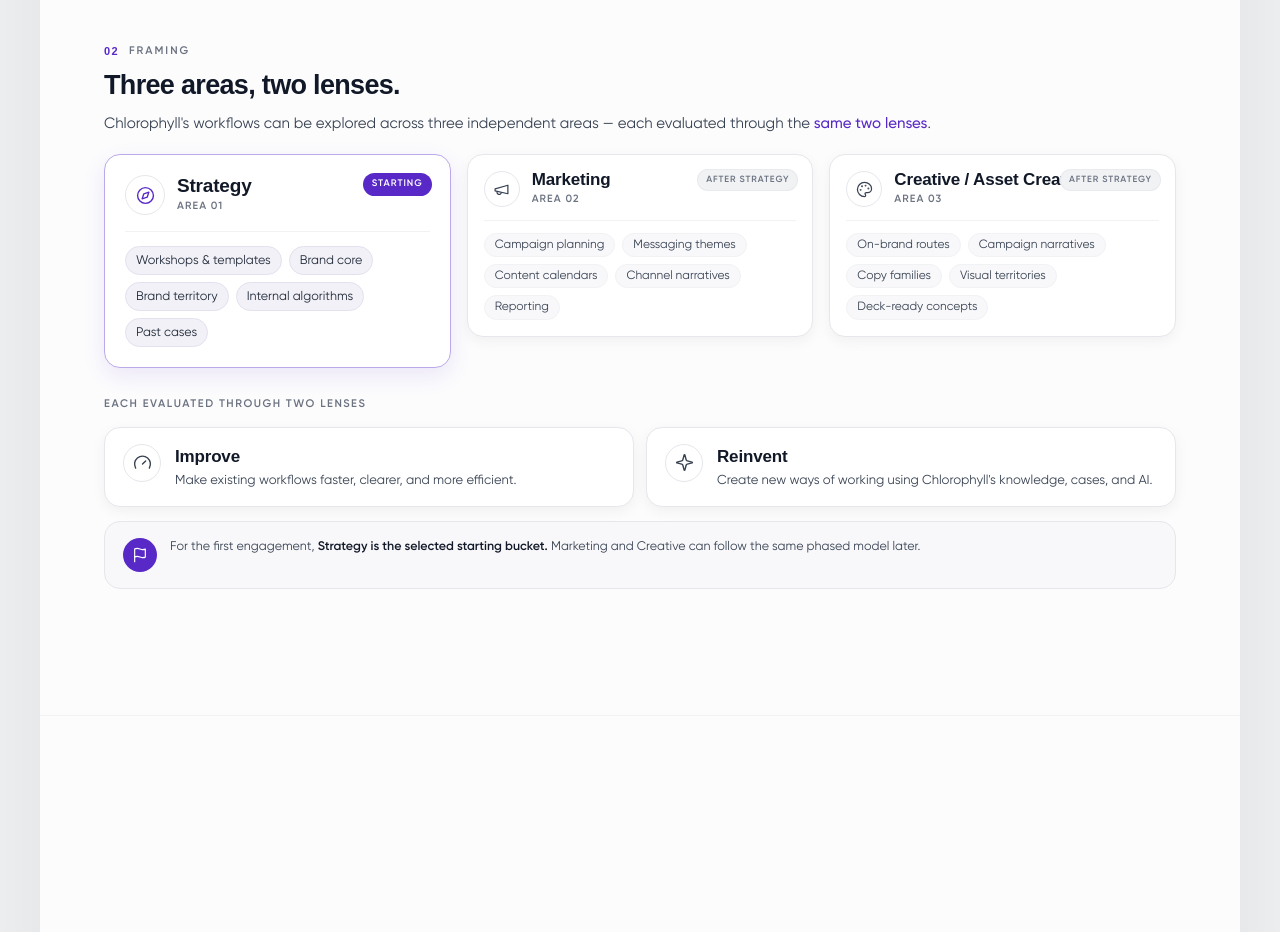
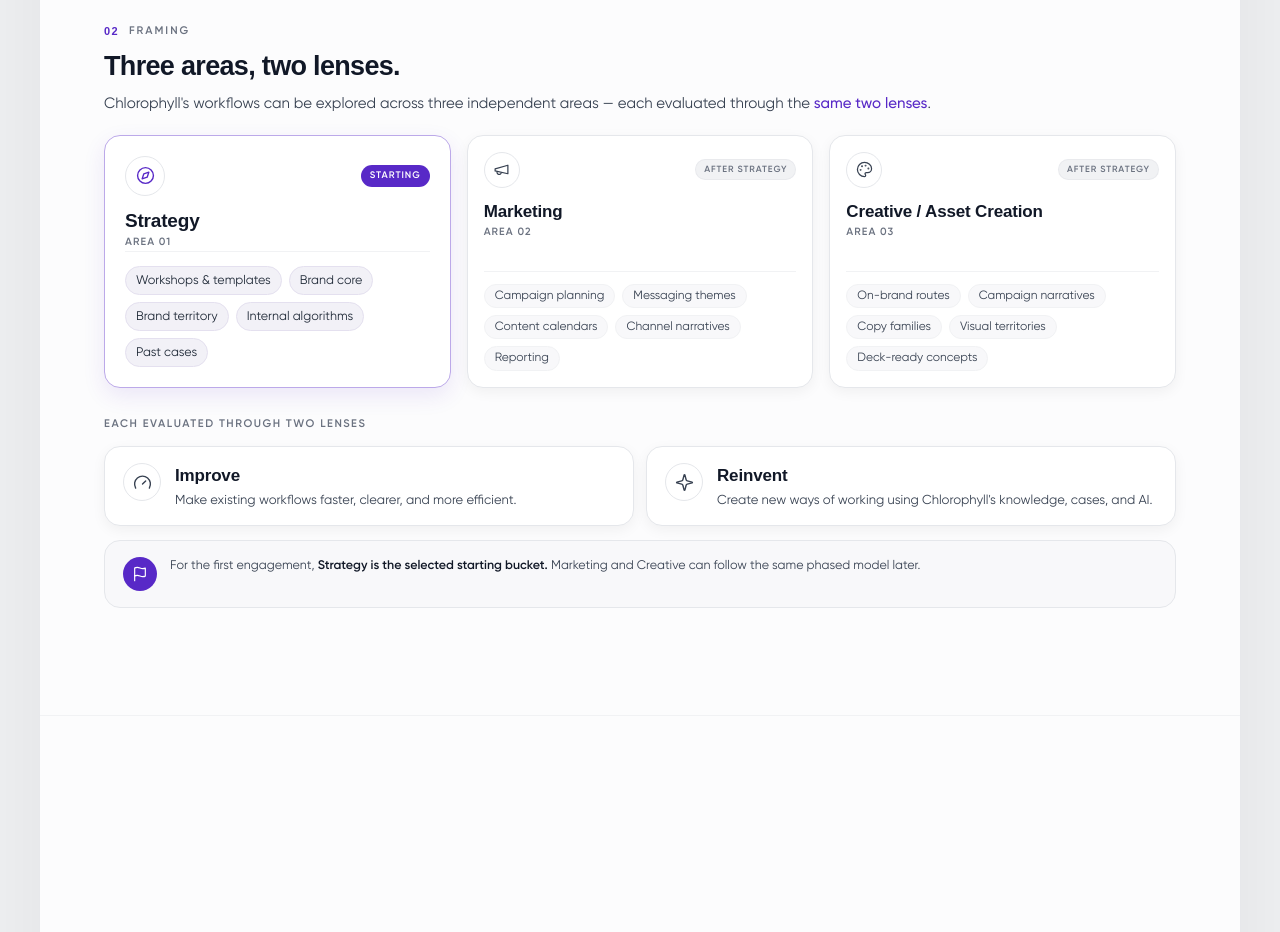
Before and after one commit to yuvabe-ai-labs/proposal-chlorophyll, a Next.js app: page / in a window 1280 px wide. Shown: the part 940-1872 px from the top of the page. Built offline with nearby package versions, Linux system fonts and the light colour scheme; a web font is replaced by a local one.

Commit message:
fix: Framing cards - badge no longer collides with title; equal-height cards, bottom-aligned tags

```diff
--- a/src/components/Section1.tsx
+++ b/src/components/Section1.tsx
@@ -35,26 +35,17 @@
         <Hl>same two lenses</Hl>.
       </SectionHeader>
 
-      <div className="mt-5 flex flex-col gap-3 lg:grid lg:grid-cols-3 lg:items-start lg:gap-4">
+      <div className="mt-5 flex flex-col gap-3 lg:grid lg:grid-cols-3 lg:items-stretch lg:gap-4">
         {buckets.map(({ name, area, Icon, selected, items }) => (
           <div
             key={name}
-            className={`reveal relative ${CARD} ${
+            className={`reveal flex h-full flex-col ${CARD} ${
               selected
                 ? "p-5 border-purple-tint-40 shadow-[0_8px_22px_rgba(88,41,199,0.10)]"
                 : "p-4"
             }`}
           >
-            {selected ? (
-              <span className="absolute right-[18px] top-[18px] rounded-pill bg-purple-500 px-[9px] py-1 text-[9.5px] font-semibold uppercase tracking-[0.1em] text-white">
-                Starting
-              </span>
-            ) : (
-              <span className="absolute right-[14px] top-[14px] rounded-pill bg-neutral-100 px-[9px] py-1 text-[9px] font-semibold uppercase tracking-[0.1em] text-neutral-500 ring-1 ring-inset ring-neutral-200/70">
-                After Strategy
-              </span>
-            )}
-            <div className="flex items-center gap-3">
+            <div className="flex items-center justify-between gap-3">
               <Chip className={selected ? "h-10 w-10" : "h-9 w-9"}>
                 <Icon
                   className={
@@ -64,21 +55,28 @@
                   }
                 />
               </Chip>
-              <div>
-                <h3
-                  className={`font-display font-semibold leading-[1.1] tracking-[-0.01em] ${
-                    selected ? "text-[19px]" : "text-[17px]"
-                  }`}
-                >
-                  {name}
-                </h3>
-                <div className="mt-0.5 text-[10.5px] font-semibold uppercase tracking-[0.1em] text-neutral-500">{area}</div>
-              </div>
+              {selected ? (
+                <span className="flex-none rounded-pill bg-purple-500 px-[9px] py-1 text-[9.5px] font-semibold uppercase tracking-[0.1em] text-white">
+                  Starting
+                </span>
+              ) : (
+                <span className="flex-none rounded-pill bg-neutral-100 px-[9px] py-1 text-[9px] font-semibold uppercase tracking-[0.1em] text-neutral-500 ring-1 ring-inset ring-neutral-200/70">
+                  After Strategy
+                </span>
+              )}
             </div>
+            <h3
+              className={`mt-3.5 font-display font-semibold leading-[1.12] tracking-[-0.01em] ${
+                selected ? "text-[19px]" : "text-[17px]"
+              }`}
+            >
+              {name}
+            </h3>
+            <div className="mt-1 text-[10.5px] font-semibold uppercase tracking-[0.1em] text-neutral-500">{area}</div>
             <ul
               className={`flex flex-wrap gap-[7px] border-t border-neutral-100 ${
-                selected ? "mt-4 pt-3.5" : "mt-3 pt-3"
-              }`}
+                selected ? "pt-3.5" : "pt-3"
+              } mt-5 lg:mt-auto`}
             >
               {items.map((it) => (
                 <li
```
